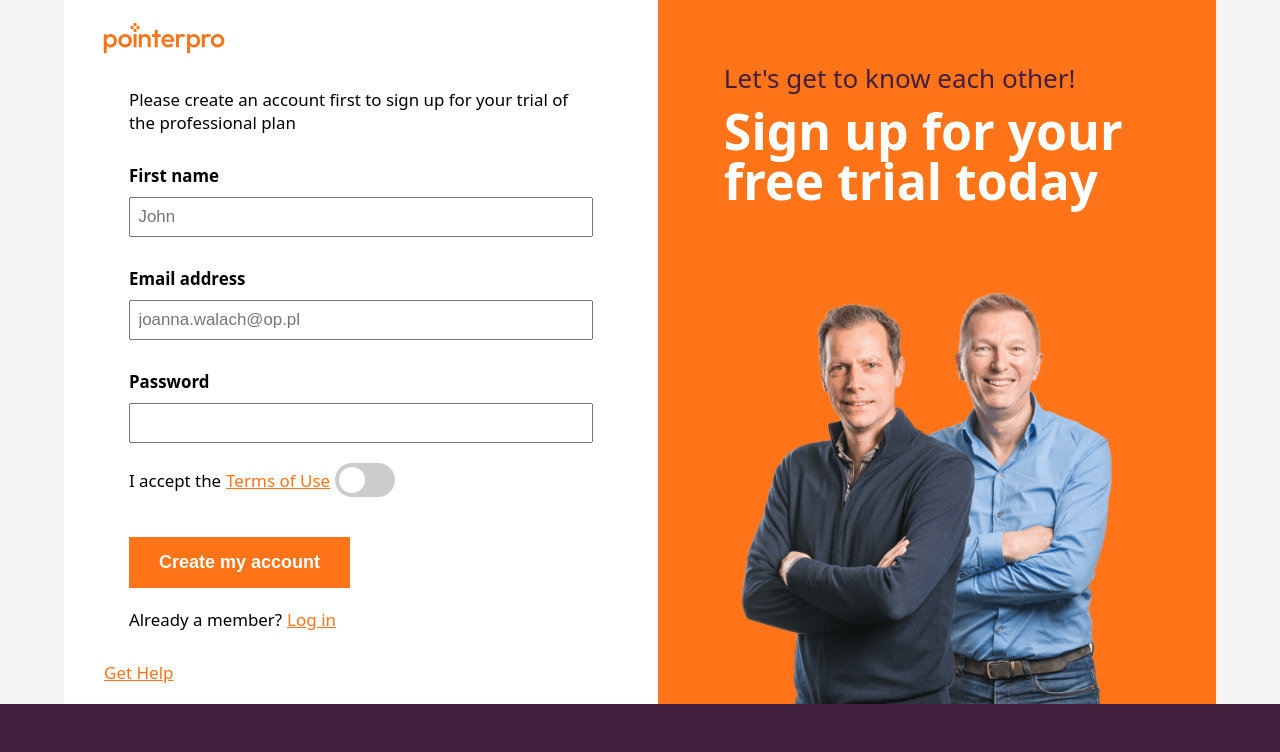
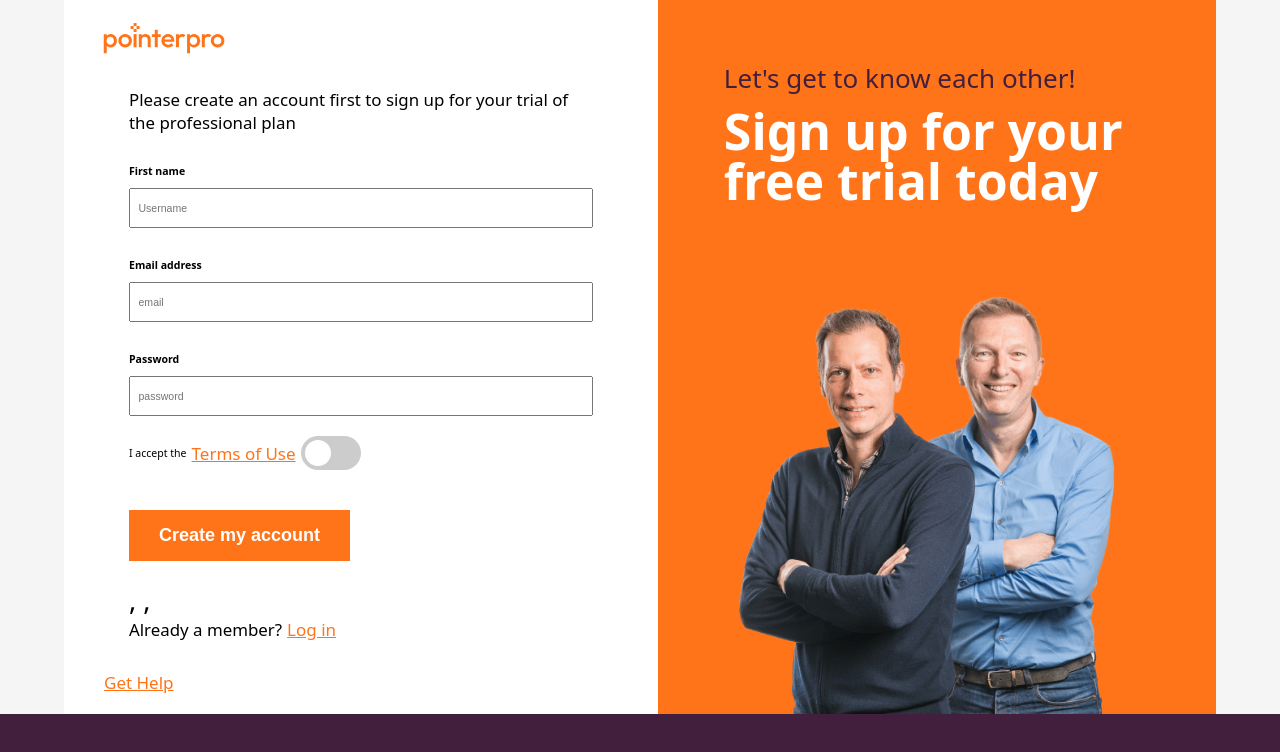
Before and after one commit to joannawalach1/pointerpro-app, a React (Create React App) app: page /#/Register in a window 1280 px wide. Shown: the top 752 px of the page. Built offline with nearby package versions, Linux system fonts and the light colour scheme.

Commit message:
formik added to register

```diff
--- a/package.json
+++ b/package.json
@@ -10,6 +10,7 @@
     "@testing-library/jest-dom": "^5.16.5",
     "@testing-library/react": "^13.4.0",
     "@testing-library/user-event": "^13.5.0",
+    "formik": "^2.2.9",
     "react": "^18.2.0",
     "react-accessible-accordion": "^5.0.0",
     "react-dom": "^18.2.0",
@@ -18,7 +19,8 @@
     "react-router-dom": "^6.10.0",
     "react-scripts": "5.0.1",
     "react-table": "^7.8.0",
-    "react-tabs": "^6.0.0"
+    "react-tabs": "^6.0.0",
+    "yup": "^1.0.2"
   },
   "scripts": {
     "predeploy": "npm run build",
--- a/src/components/Register.js
+++ b/src/components/Register.js
@@ -1,9 +1,32 @@
-import React from "react";
+import React, { useState } from "react";
+import { Formik, Field } from "formik";
+import * as Yup from "yup";
 import { Link } from "react-router-dom";
 import Logo from "../assets/pointerpro_logo.svg";
 
+const RegisterSchema = Yup.object().shape({
+  username: Yup.string()
+    .min(2, "Username must be at least 2 characters")
+    .max(50, "Email must be max 50 characters!!")
+    .required("Username is a required field"),
+  email: Yup.string()
+    .email("Invalid email format")
+    .min(2, "Email must be at least 2 characters!")
+    .max(50, "Email must be max 50 characters!!")
+    .required("Required"),
+  password: Yup.string().required("Required"),
+});
 
 const Register = () => {
+  const [username, setUsername] = useState("");
+  const [email, setEmail] = useState("");
+  const [password, setPassword] = useState("");
+ const handleChange = (e) => {
+    setUsername(e.target.value);
+    setEmail(e.target.value);
+    setPassword(e.target.value);
+  }
+
   return (
     <section className="home">
       <div className="home__form">
@@ -13,46 +36,94 @@ const Register = () => {
             Please create an account first to sign up for your trial of the
             professional plan
           </p>
+          <Formik
+            initialValues={{
+              username: "",
+              email: "",
+              password: "",
+            }}
+            validationSchema={RegisterSchema}
+            onSubmit={(values) => {
+              alert(JSON.strginify(values));
+            }}
+          >
+            {({
+              values,
+              errors,
+              touched,
+              handleChange,
+              handleSubmit,
+              handleBlur,
+            }) => (
+              <form noValidate onSubmit={handleSubmit}>
                 <label htmlFor="name" className="home__form--text2">
                   First name
                 </label>
-          <input
+                <Field
+                  className="home__form--input"
                   type="text"
-            name="name"
-            className="home__form--input"
-            placeholder="John"
+                  id="username"
+                  name="username"
+                  autoComplete="off"
+                  value={values.username}
+                  onChange={handleChange}
+                  onBlur={handleBlur}
+                  required
+                  placeholder="Username"
                 />
+                <p>{errors.username && touched.username && errors.username}</p>
                 <label htmlFor="email" className="home__form--text2">
                   Email address
                 </label>
-          <input
+                <Field
+                  className="home__form--input"
                   type="email"
+                  id="email"
                   name="email"
-            className="home__form--input"
-            placeholder="joanna.walach@op.pl"
+                  value={values.email}
+                  onChange={handleChange}
+                  onBlur={handleBlur}
+                  autoComplete="off"
+                  required
+                  placeholder="email"
                 />
+                <p>{errors.email && touched.email && errors.email}</p>
                 <label htmlFor="password" className="home__form--text2">
                   Password
                 </label>
-          <input
+                <Field
+                  className="home__form--input"
                   type="password"
-            className="home__form--input"
+                  id="password"
                   name="password"
+                  value={values.password}
+                  autoComplete="off"
+                  onChange={handleChange}
+                  onBlur={handleBlur}
+                  required
+                  placeholder="password"
                 />
+                <p className="error">
+                  {errors.password && touched.passsword && errors.password}
+                </p>
                 <p className="home__form--checkbox">
                   I accept the
                   <Link to="/" className="home__form--href">
                     Terms of Use
                   </Link>
-            <label class="switch">
+                  <label className="switch">
                     <input type="checkbox" />
-              <span class="slider round"></span>
+                    <span className="slider round"></span>
                   </label>
                 </p>
 
                 <button type="submit" className="home__button">
                   Create my account
                 </button>
+              </form>
+            )}
+          </Formik>
+          {username}, {email}, {password}
           <p>
             Already a member?
             <Link to="/Login" className="home__form--href">
```
Also changed, not shown: 1 other file (tests, documents, lock files or other folders). Lines whose indentation alone changed are shown as unchanged.
